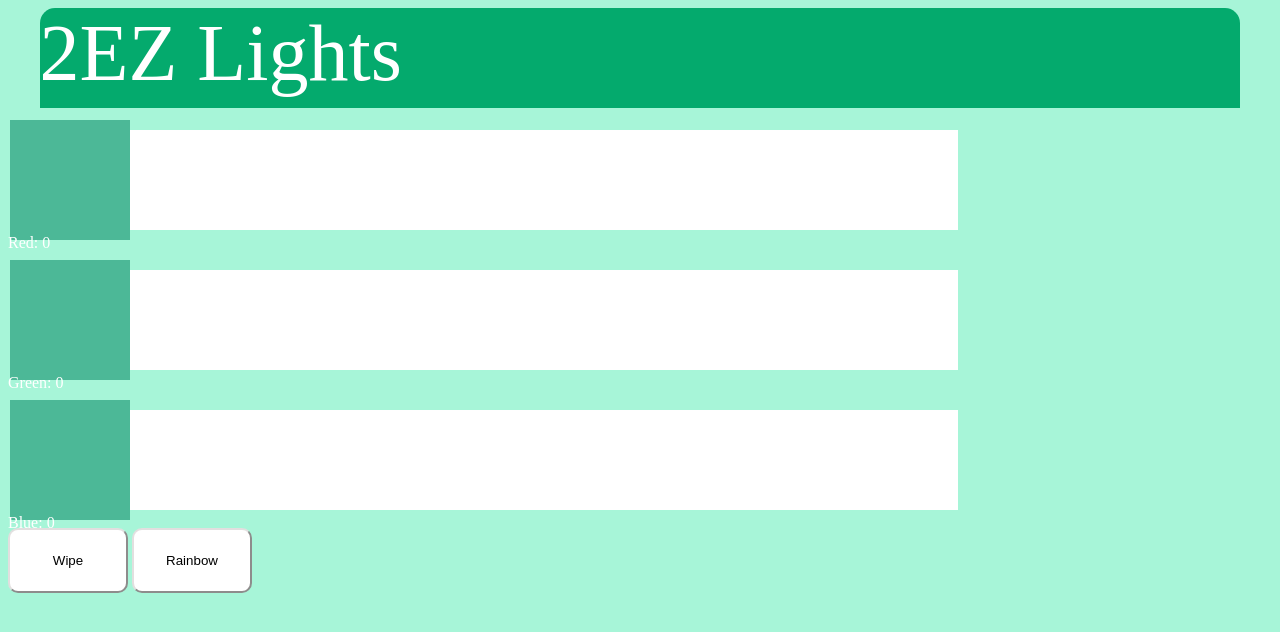
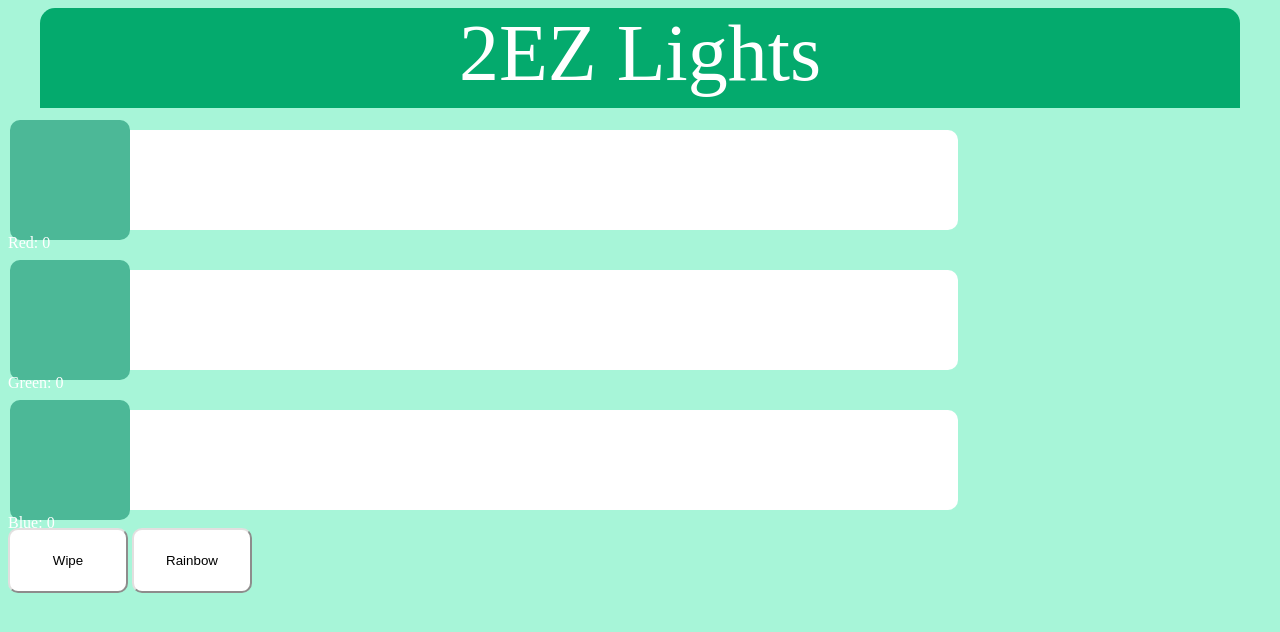
Before and after one commit to oesa77soccer/2EZ-bathroom-lights, a PHP site: page / in a window 1280 px wide. Shown: the top 632 px of the page. Run offline with PHP 8.4, Linux system fonts and the light colour scheme.

Commit message:
more styling

```diff
--- a/src/css/style.css
+++ b/src/css/style.css
@@ -8,6 +8,7 @@ html {
   background-color: #04AA6D;
   border-radius: 15px 15px 0px 0px;
   margin: auto;
+  text-align: center;
 }
 
 .bannertext {
@@ -36,6 +37,7 @@ html {
   opacity: 1; /* Set transparency (for mouse-over effects on hover) */
   -webkit-transition: .2s; /* 0.2 seconds transition on hover */
   transition: opacity .2s;
+  border-radius: 10px;
 }
 
 /* Mouse-over effects */
@@ -51,6 +53,7 @@ html {
   height: 120px; /* Slider handle height */
   background: #4cb897; /* Green background */
   cursor: pointer; /* Cursor on hover */
+  border-radius: 10px;
 }
 
 .buttoncontainer {
```
